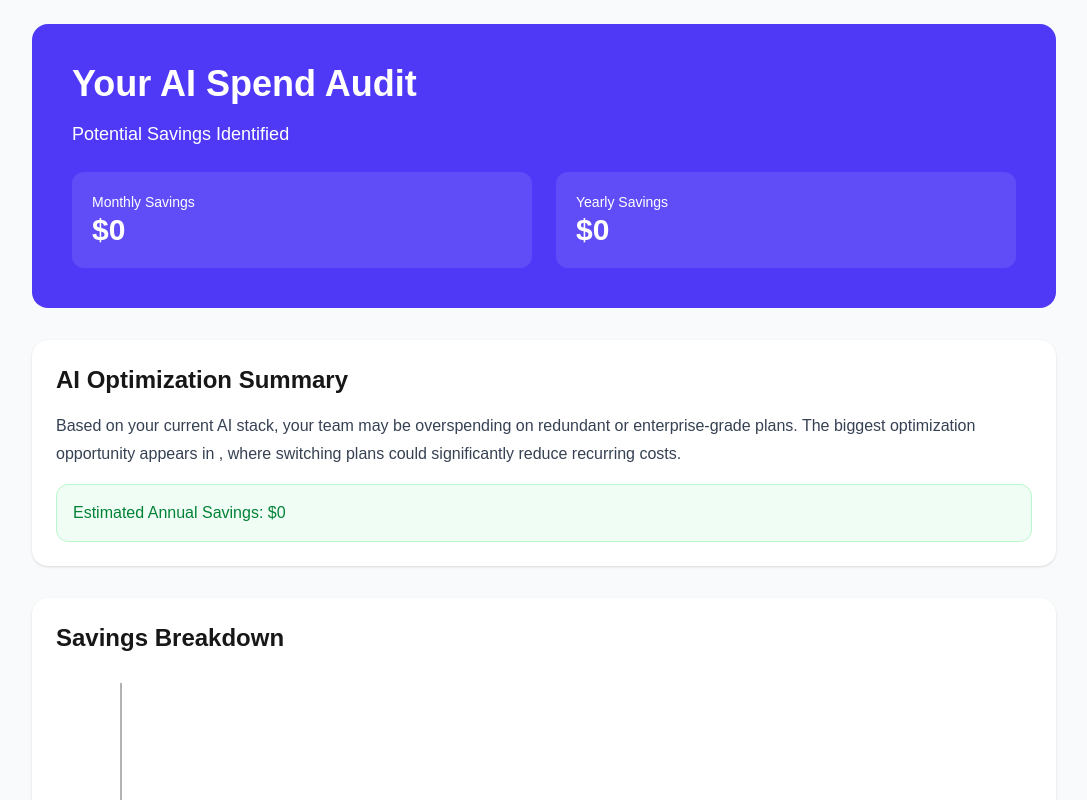
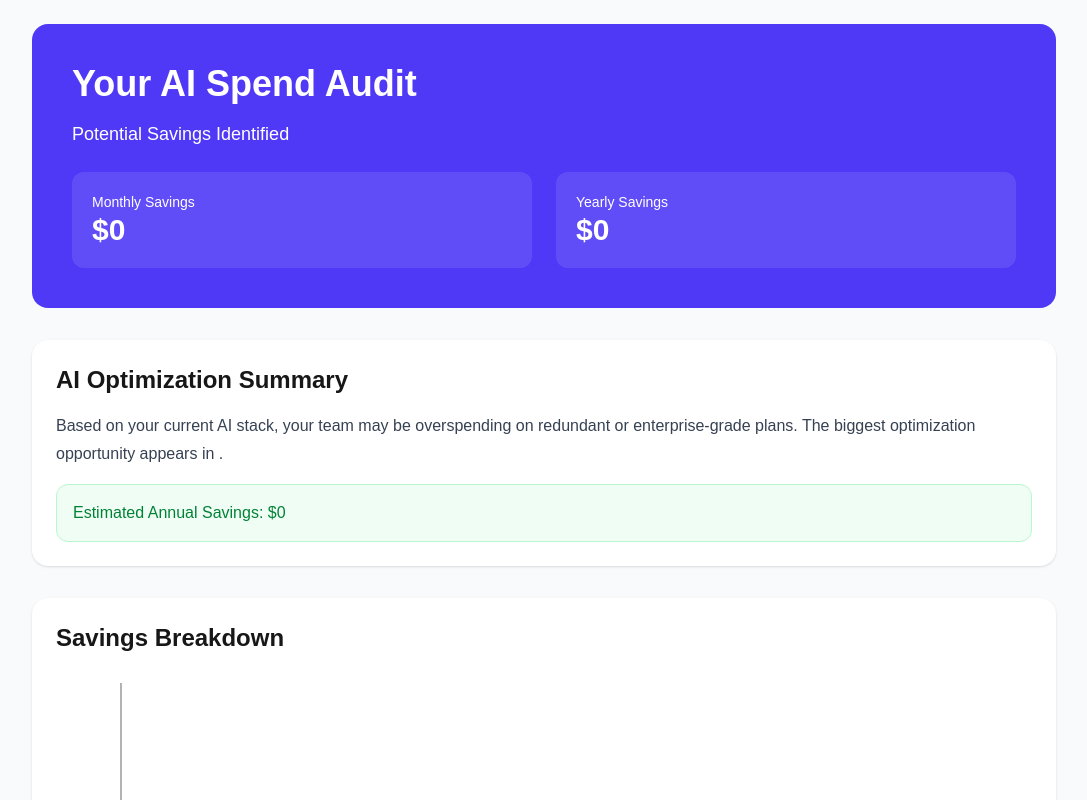
Before and after one commit to rashigarg04/AI-SPEND-AUDIT-TOOL, a Next.js app: page /results in a window 1280 px wide. Shown: the top 800 px of the page, without its empty margins (96-1183 px from the left). Built offline with nearby package versions, Linux system fonts and the light colour scheme.

Commit message:
Fixed results page build errors

```diff
--- a/app/results/page.tsx
+++ b/app/results/page.tsx
@@ -1,7 +1,8 @@
 "use client";
 
-import { useMemo } from "react";
+import React from "react";
 import { runAudit } from "@/lib/auditEngine";
+
 import {
   BarChart,
   Bar,
@@ -13,7 +14,7 @@ import {
 
 import jsPDF from "jspdf";
 
-export interface ToolData {
+export interface ToolInput {
   tool: string;
   plan: string;
   spend: number;
@@ -30,23 +31,25 @@ export interface AuditResult {
 }
 
 export default function ResultsPage() {
-  const results: AuditResult[] = useMemo(() => {
-    if (typeof window === "undefined") return [];
+  const stored =
+    typeof window !== "undefined"
+      ? localStorage.getItem("audit-tools")
+      : null;
 
-    const stored = localStorage.getItem("audit-tools");
+  const parsed: ToolInput[] = stored
+    ? JSON.parse(stored)
+    : [];
 
-    if (!stored) return [];
-
-    const parsed: ToolData[] = JSON.parse(stored);
-
-    const formatted = parsed.map((item) => ({
+  const formatted: ToolInput[] = parsed.map(
+    (item: ToolInput) => ({
       ...item,
       spend: Number(item.spend),
       seats: Number(item.seats),
-    }));
+    })
+  );
 
-    return runAudit(formatted);
-  }, []);
+  const results: AuditResult[] =
+    runAudit(formatted);
 
   const totalMonthlySavings = results.reduce(
     (acc, item) => acc + item.monthlySavings,
@@ -61,7 +64,8 @@ export default function ResultsPage() {
   const biggestSaving =
     results.length > 0
       ? results.reduce((prev, current) =>
-          prev.monthlySavings > current.monthlySavings
+          prev.monthlySavings >
+          current.monthlySavings
             ? prev
             : current
         )
@@ -71,7 +75,12 @@ export default function ResultsPage() {
     const doc = new jsPDF();
 
     doc.setFontSize(22);
-    doc.text("AI Spend Audit Report", 20, 20);
+
+    doc.text(
+      "AI Spend Audit Report",
+      20,
+      20
+    );
 
     doc.setFontSize(14);
 
@@ -92,7 +101,11 @@ export default function ResultsPage() {
     results.forEach((item, index) => {
       doc.setFontSize(16);
 
-      doc.text(`${index + 1}. ${item.tool}`, 20, y);
+      doc.text(
+        `${index + 1}. ${item.tool}`,
+        20,
+        y
+      );
 
       y += 10;
 
@@ -131,7 +144,9 @@ export default function ResultsPage() {
       y += 15;
     });
 
-    doc.save("AI-Spend-Audit-Report.pdf");
+    doc.save(
+      "AI-Spend-Audit-Report.pdf"
+    );
   };
 
   return (
@@ -173,40 +188,50 @@ export default function ResultsPage() {
           </div>
         </div>
 
-        {/* AI Summary */}
+        {/* Summary */}
         <div className="bg-white rounded-2xl shadow p-6 mb-8">
           <h2 className="text-2xl font-bold mb-4">
             AI Optimization Summary
           </h2>
 
           <p className="text-gray-700 leading-7">
-            Based on your current AI stack, your team may be
-            overspending on redundant or enterprise-grade plans.
-            The biggest optimization opportunity appears in{" "}
-            <strong>{biggestSaving?.tool}</strong>, where
-            switching plans could significantly reduce recurring
-            costs.
+            Based on your current AI stack,
+            your team may be overspending on
+            redundant or enterprise-grade
+            plans.
+
+            The biggest optimization
+            opportunity appears in{" "}
+            <strong>
+              {biggestSaving?.tool}
+            </strong>
+            .
           </p>
 
           <div className="mt-4 bg-green-50 border border-green-200 rounded-xl p-4">
             <p className="text-green-700 font-medium">
-              Estimated Annual Savings: $
-              {totalYearlySavings}
+              Estimated Annual Savings:
+              ${totalYearlySavings}
             </p>
           </div>
         </div>
 
-        {/* Savings Chart */}
+        {/* Chart */}
         <div className="bg-white rounded-2xl shadow p-6 mb-8">
           <h2 className="text-2xl font-bold mb-6">
             Savings Breakdown
           </h2>
 
           <div className="h-[350px]">
-            <ResponsiveContainer width="100%" height="100%">
+            <ResponsiveContainer
+              width="100%"
+              height="100%"
+            >
               <BarChart data={results}>
                 <XAxis dataKey="tool" />
+
                 <YAxis />
+
                 <Tooltip />
 
                 <Bar dataKey="monthlySavings" />
@@ -215,7 +240,7 @@ export default function ResultsPage() {
           </div>
         </div>
 
-        {/* Download Button */}
+        {/* PDF Button */}
         <div className="flex justify-end mb-6">
           <button
             onClick={downloadPDF}
@@ -238,17 +263,22 @@ export default function ResultsPage() {
                 </h2>
 
                 <span className="bg-green-100 text-green-700 px-4 py-2 rounded-full text-sm font-medium">
-                  Save ${item.monthlySavings}/mo
+                  Save $
+                  {item.monthlySavings}/mo
                 </span>
               </div>
 
               <p className="text-gray-700 mb-2">
-                <strong>Current Plan:</strong>{" "}
+                <strong>
+                  Current Plan:
+                </strong>{" "}
                 {item.currentPlan}
               </p>
 
               <p className="text-gray-700 mb-2">
-                <strong>Recommendation:</strong>{" "}
+                <strong>
+                  Recommendation:
+                </strong>{" "}
                 {item.recommendation}
               </p>
 
```
